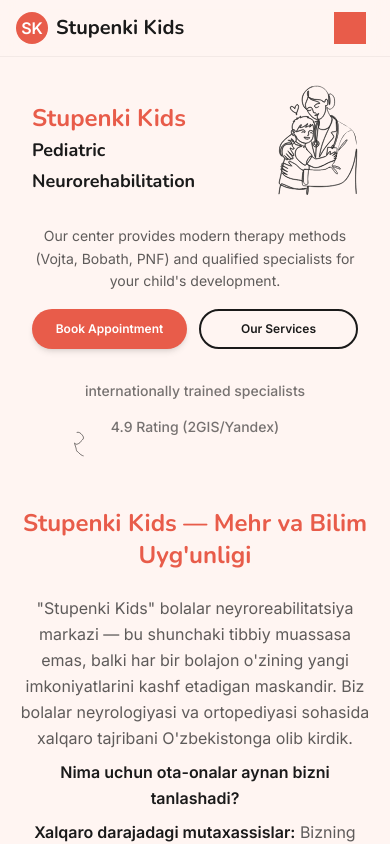
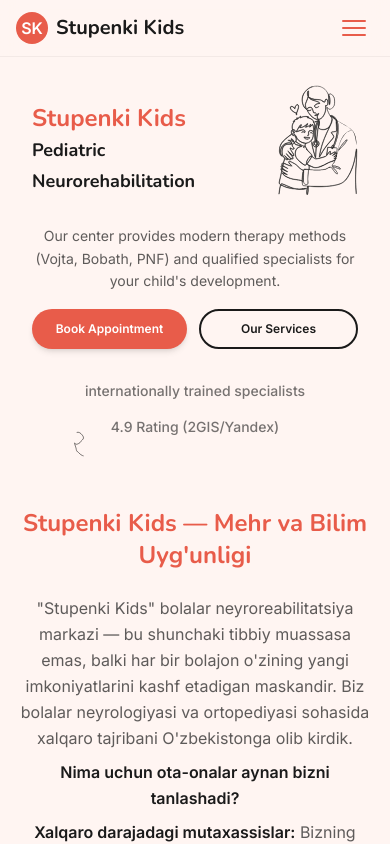
Before and after one commit to WIKKIwk/web_portfolio_1, a React (Vite) app: page / in a window 390 px wide. Shown: the top 844 px of the page. Built offline with nearby package versions, Linux system fonts and the light colour scheme.

Commit message:
style: replace mobile menu icon with custom 3-line hamburger

```diff
--- a/src/components/layout/Navbar.tsx
+++ b/src/components/layout/Navbar.tsx
@@ -41,11 +41,19 @@
 
                 {/* Mobile Toggle */}
                 <button
-                    className="md:hidden p-2 text-primary hover:text-primary/80 transition-colors"
+                    className="md:hidden p-2 text-primary hover:text-primary/80 transition-colors flex flex-col gap-[5px] justify-center items-center w-10 h-10"
                     onClick={() => setIsOpen(!isOpen)}
                     aria-label="Toggle menu"
                 >
-                    {isOpen ? <X className="w-8 h-8" /> : <Menu className="w-8 h-8" />}
+                    {isOpen ? (
+                        <X className="w-8 h-8" />
+                    ) : (
+                        <>
+                            <span className="w-6 h-0.5 bg-current rounded-full" />
+                            <span className="w-6 h-0.5 bg-current rounded-full" />
+                            <span className="w-6 h-0.5 bg-current rounded-full" />
+                        </>
+                    )}
                 </button>
             </div>
 
```
